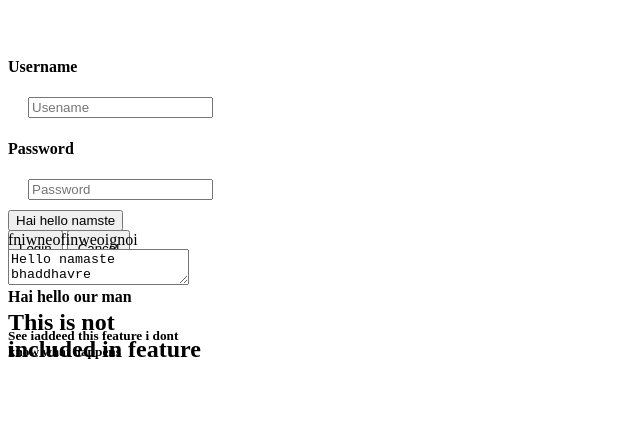
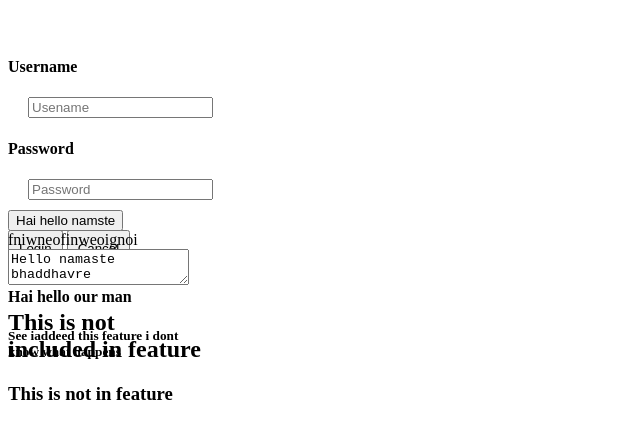
Before and after one commit to HackSparrow-11/third, a plain HTML site: page index.html in a window 1280 px wide. Shown: the part 69-508 px from the top of the page, without its empty margins (0-640 px from the left). Drawn offline with Linux system fonts and the light colour scheme.

Commit message:
all are there

```diff
--- a/index.html
+++ b/index.html
@@ -51,7 +51,7 @@
 
         <h2>This is not included in feature</h2>
 
-
+        <h3>This is not in feature</h3>
 
         <br>
     </div>
```
